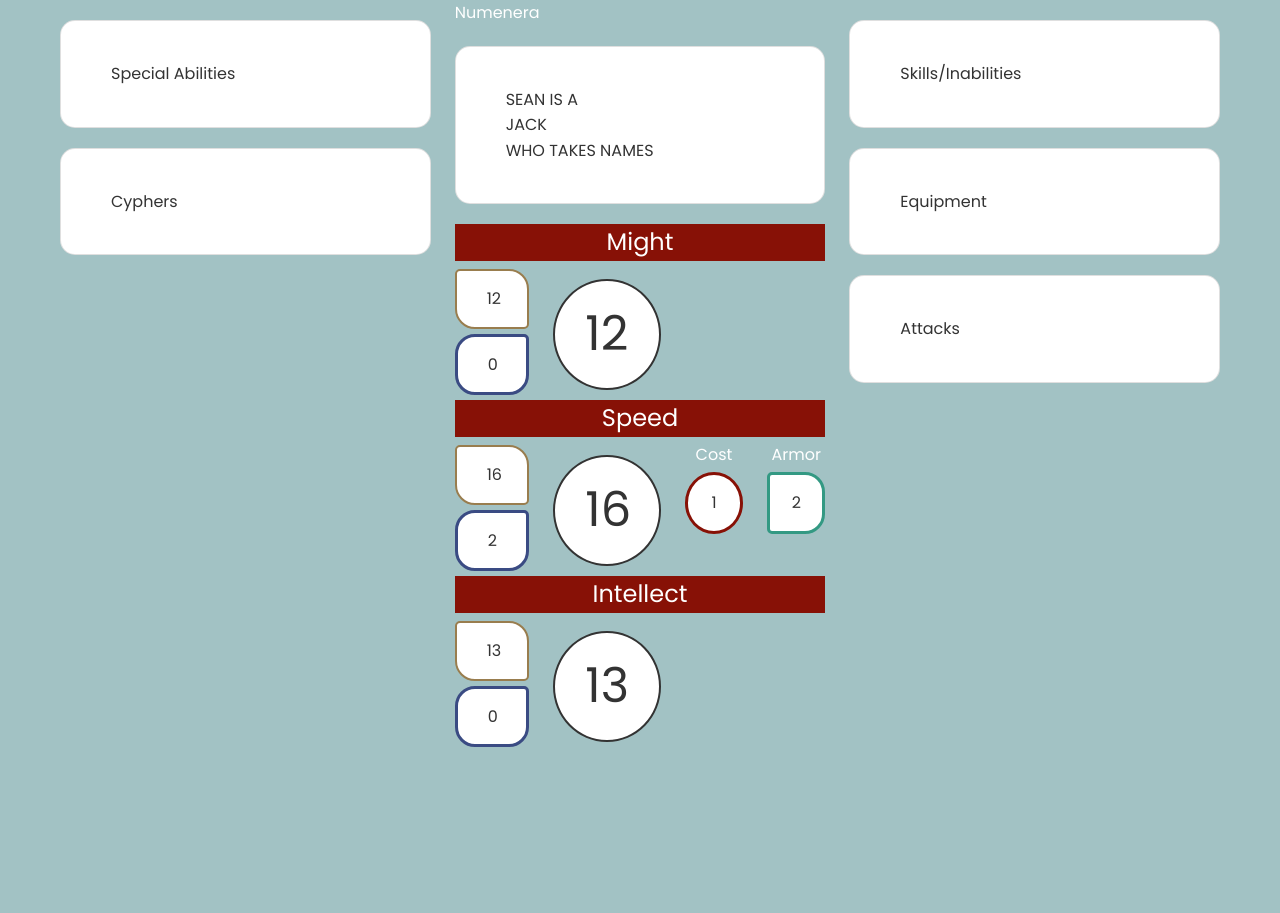
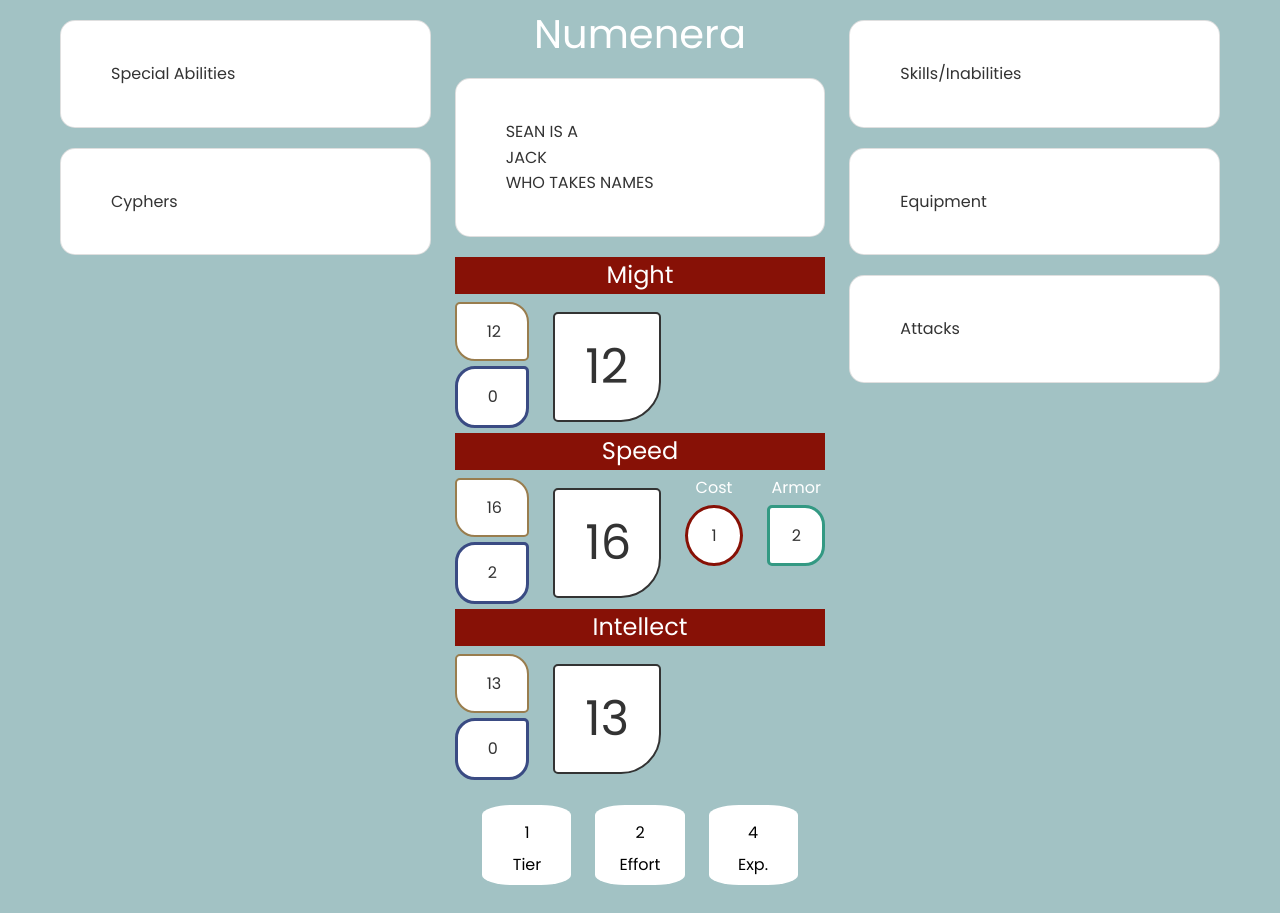
Before and after one commit to insideseanshead/numenera-front, a React (Create React App) app: page / in a window 1280 px wide. Before the commit the page ends 800 px from the top, so only its background shows below. Built offline with nearby package versions, Linux system fonts and the light colour scheme.

Commit message:
added tier info component and updated css

```diff
--- a/src/App.js
+++ b/src/App.js
@@ -4,6 +4,7 @@
 import Card from "./shared/Card";
 import { CharacterProvider } from "./context/CharacterContext";
 import { Row, Col } from "react-bootstrap";
+import TierInfo from "./components/TierInfo";
 
 function App() {
   return (
@@ -18,6 +19,7 @@
             <Header />
             <CharacterDescription />
             <CharacterStats />
+            <TierInfo />
           </Col>
           <Col>
             <Card>Skills/Inabilities</Card>
--- a/src/components/Header.jsx
+++ b/src/components/Header.jsx
@@ -1,7 +1,7 @@
 const Header = () => {
     return (
         <div className="header">
-            Numenera
+            <h1>Numenera</h1>
         </div>
     )
 }
--- /dev/null
+++ b/src/components/TierInfo.jsx
@@ -0,0 +1,30 @@
+import { Col, Row } from "react-bootstrap";
+
+const TierInfo = () => {
+  return (
+    <div className="tier-info">
+      <Row>
+        <Col>
+          <div className="tier-cell">
+            1
+            <h6>Tier</h6>
+          </div>
+        </Col>
+        <Col>
+          <div className="tier-cell">
+            2
+            <h6>Effort</h6>
+          </div>
+        </Col>
+        <Col>
+          <div className="tier-cell">
+            4
+            <h6>Exp.</h6>
+          </div>
+        </Col>
+      </Row>
+    </div>
+  );
+};
+
+export default TierInfo;
--- a/src/index.css
+++ b/src/index.css
@@ -23,13 +23,9 @@
   padding: 0 20px;
 }
 
-header {
-  height: 70px;
-  width: 100%;
-  display: flex;
-  justify-content: space-between;
-  align-items: center;
-  margin-bottom: 30px;
+.header h1 {
+  text-align: center;
+  margin-top: 10px;
 }
 
 .card {
@@ -39,11 +35,6 @@
   padding: 40px 50px;
   margin: 20px 0;
   position: relative;
-}
-
-.stats{
-  /* padding: auto;  */
-
 }
 
 .stat-title {
@@ -75,7 +66,7 @@
   background-color: #fff;
   color: #333;
   border: 2px #333 solid;
-  border-radius: 50%;
+  border-radius: 5px 5px 40px 5px;
   padding: 15px 30px;
   margin: 10px 0;
 }
@@ -101,3 +92,20 @@
   border-radius: 5px 20px 20px 5px;
   padding: 15px 20px;
 }
+
+.tier-info {
+  margin: 20px auto;
+  width: 85%;
+}
+
+.tier-info .tier-cell {
+  text-align: center;
+  color: black;
+  background-color: white;
+  border-radius: 30px/10px;
+  padding-top: 15px;
+}
+
+.tier-cell h6 {
+  padding: 10px;
+}
```
